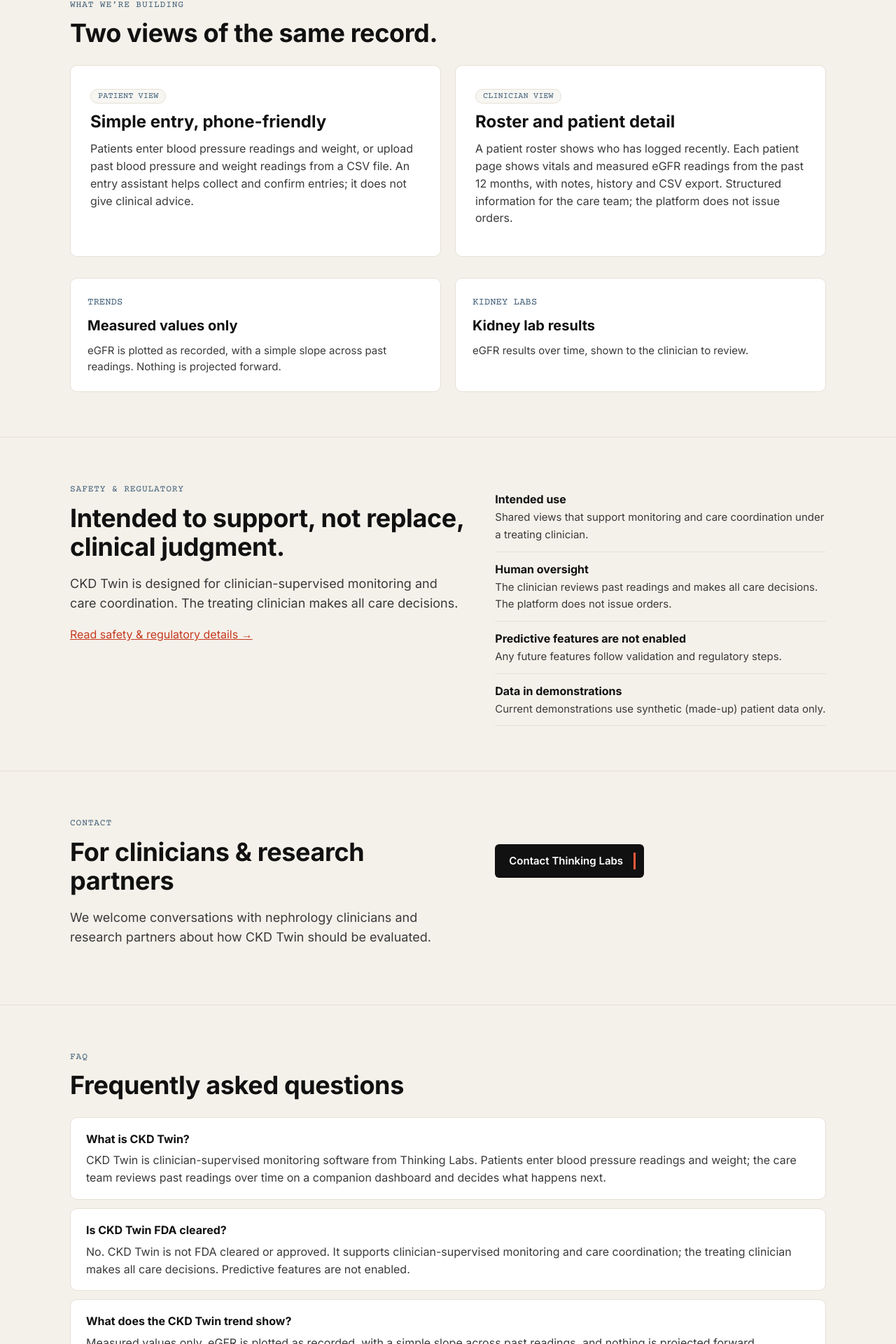
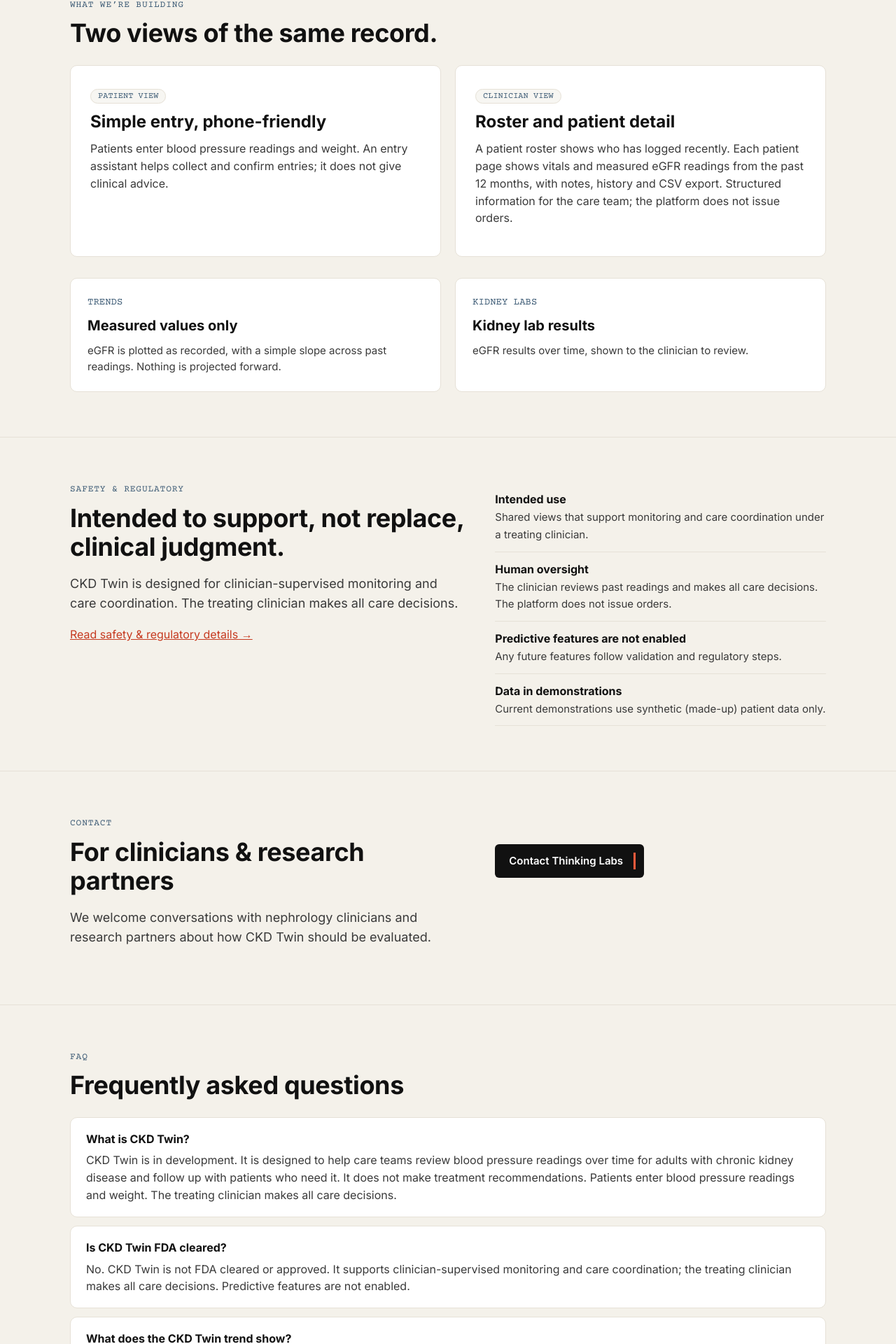
Before and after one commit to nghiemrobert1/thinking-labs-site, a Next.js app: page / in a window 1280 px wide. Shown: the part 858-2778 px from the top of the page at 70% size. Built offline with nearby package versions, Linux system fonts and the light colour scheme.

Commit message:
TL site refresh r3 (preview only): drop patient CSV-upload claim, in-development CKD Twin FAQ answer

```diff
--- a/src/app/how-it-works/page.tsx
+++ b/src/app/how-it-works/page.tsx
@@ -9,7 +9,7 @@ export const metadata: Metadata = {
 };
 
 const steps = [
-  { n: "01", t: "Patient entry", b: "Patients enter blood pressure readings and weight, or upload past blood pressure and weight readings from a CSV file. An entry assistant helps collect and confirm entries; it does not give clinical advice." },
+  { n: "01", t: "Patient entry", b: "Patients enter blood pressure readings and weight. An entry assistant helps collect and confirm entries; it does not give clinical advice." },
   { n: "02", t: "Clinician review", b: "The care team sees a roster and each patient's measured eGFR readings and vitals over time, with notes, history and CSV export. The platform does not issue orders." },
   { n: "03", t: "The clinician decides", b: "Conversation and care decisions stay with the licensed care team. Nothing is projected forward." },
 ];
--- a/src/app/page.tsx
+++ b/src/app/page.tsx
@@ -6,7 +6,7 @@ import { RegStatus } from "@/components/Notice";
 import { CKD_REGULATORY_STATUS, SITE_URL } from "@/lib/company";
 
 const faq = [
-  { q: "What is CKD Twin?", a: "CKD Twin is clinician-supervised monitoring software from Thinking Labs. Patients enter blood pressure readings and weight; the care team reviews past readings over time on a companion dashboard and decides what happens next." },
+  { q: "What is CKD Twin?", a: "CKD Twin is in development. It is designed to help care teams review blood pressure readings over time for adults with chronic kidney disease and follow up with patients who need it. It does not make treatment recommendations. Patients enter blood pressure readings and weight. The treating clinician makes all care decisions." },
   { q: "Is CKD Twin FDA cleared?", a: "No. " + CKD_REGULATORY_STATUS },
   { q: "What does the CKD Twin trend show?", a: "Measured values only. eGFR is plotted as recorded, with a simple slope across past readings, and nothing is projected forward." },
   { q: "Who is Thinking Labs?", a: "Thinking Labs, Inc. is a healthcare software company in Irvine, California. It is developing CKD Twin and Intake Twin." },
@@ -27,7 +27,7 @@ export default function HomePage() {
         <div className="label">What we&rsquo;re building</div>
         <h2>Two views of the same record.</h2>
         <div className="cards">
-          <div className="card"><span className="status">PATIENT VIEW</span><h3>Simple entry, phone-friendly</h3><p>Patients enter blood pressure readings and weight, or upload past blood pressure and weight readings from a CSV file. An entry assistant helps collect and confirm entries; it does not give clinical advice.</p></div>
+          <div className="card"><span className="status">PATIENT VIEW</span><h3>Simple entry, phone-friendly</h3><p>Patients enter blood pressure readings and weight. An entry assistant helps collect and confirm entries; it does not give clinical advice.</p></div>
           <div className="card"><span className="status">CLINICIAN VIEW</span><h3>Roster and patient detail</h3><p>A patient roster shows who has logged recently. Each patient page shows vitals and measured eGFR readings from the past 12 months, with notes, history and CSV export. Structured information for the care team; the platform does not issue orders.</p></div>
         </div>
         <div className="steps steps-2">
```
